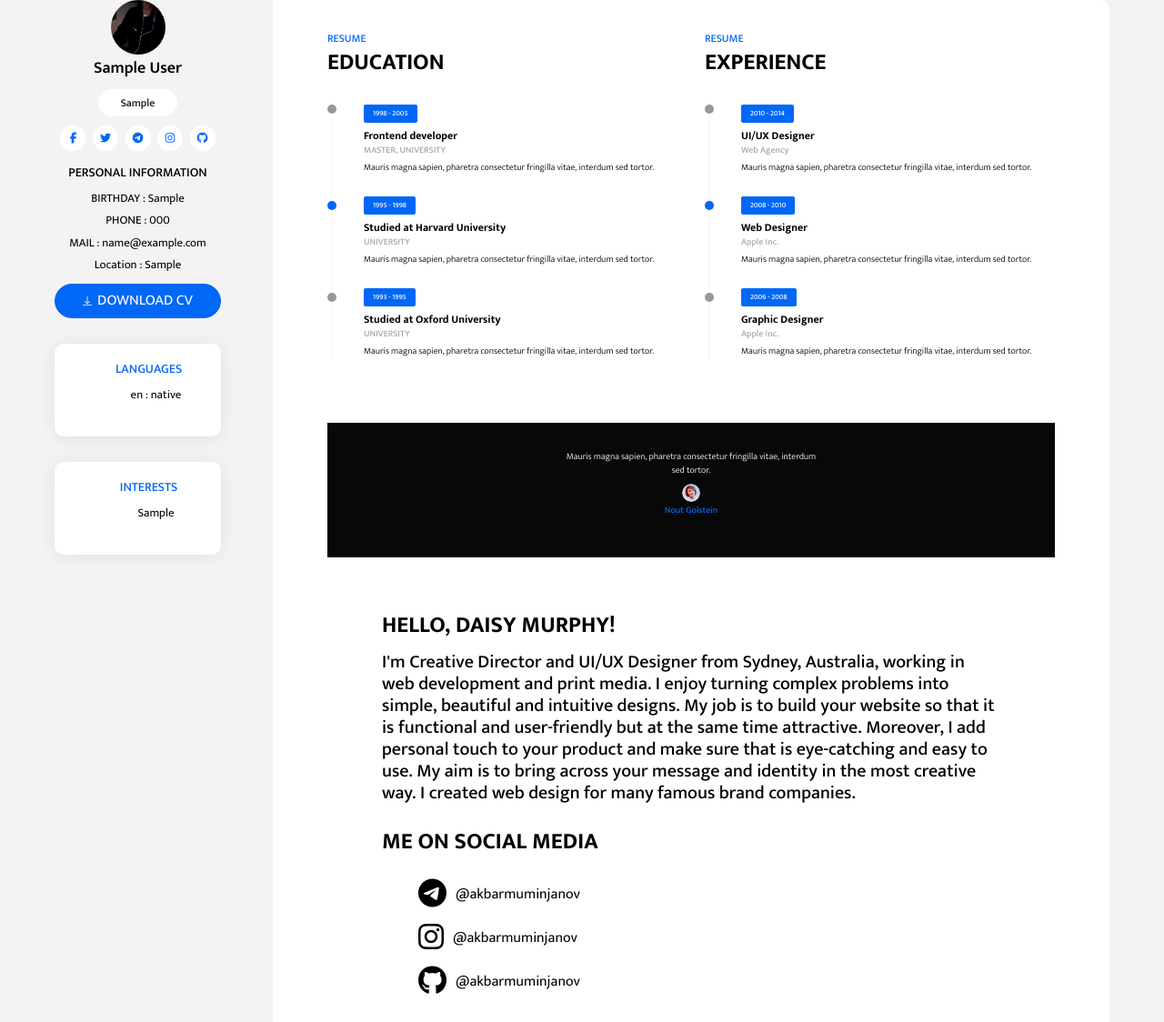
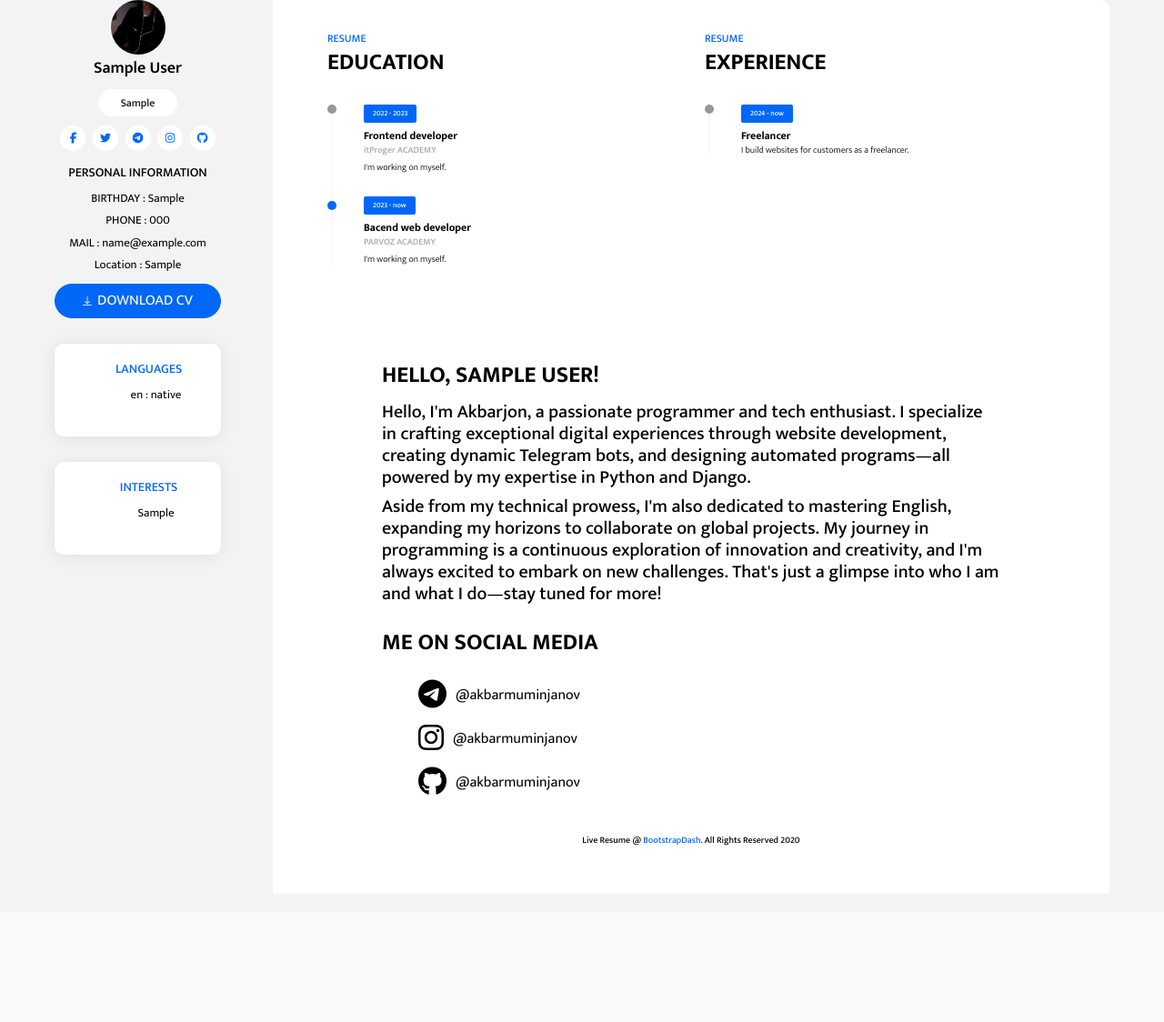
Before and after one commit to akbarmuminjanov/Portfoio, a Django app: page /resume/ in a window 1280 px wide. Shown: the part 87-1211 px from the top of the page at 91% size. After the commit the page ends 1017 px from the top, so only its background shows below. Run offline with Django 4.2, Linux system fonts and the light colour scheme; tables that the repository leaves empty hold one stand-in row (values such as "Sample post"); some libraries are stand-ins or nearby versions.

Commit message:
added about me

```diff
--- a/core/settings.py
+++ b/core/settings.py
@@ -19,6 +19,7 @@ ALLOWED_HOSTS = []
 # Application definition
 
 INSTALLED_APPS = [
+    'jazzmin',
     'django.contrib.admin',
     'django.contrib.auth',
     'django.contrib.contenttypes',
--- a/templates/index.html
+++ b/templates/index.html
@@ -6,7 +6,9 @@
     <meta charset="UTF-8">
     <meta name="viewport" content="width=device-width, initial-scale=1.0">
     <meta http-equiv="X-UA-Compatible" content="ie=edge">
-    <title>Live Resume :: Home</title>
+    <link rel="apple-touch-icon" sizes="57x57" href="{% static 'AdminLTELogo.png' %}" />
+    <link rel="icon" type="image/png" sizes="192x192" href="{% static '136732682.png' %}" />
+    <title>Live Resume : Home</title>
     <link href="https://fonts.googleapis.com/css?family=Mukta:300,400,500,600,700&display=swap" rel="stylesheet">
     <link rel="stylesheet" href="{% static 'assets/vendors/@fortawesome/fontawesome-free/css/all.min.css' %}">
     <link rel="stylesheet" href="{% static 'assets/css/live-resume.css' %}">
@@ -89,13 +91,9 @@
         {% endblock content %}
         <main>
             <section class="intro-section">
-                <h2 class="section-title">Hello, Daisy Murphy!</h2>
-                <h5>I'm Creative Director and UI/UX Designer from Sydney, Australia, working in web development and print
-                    media. I enjoy turning complex problems into simple, beautiful and intuitive designs. My job is to
-                    build your website so that it is functional and user-friendly but at the same time attractive.
-                    Moreover, I add personal touch to your product and make sure that is eye-catching and easy to use.
-                    My aim is to bring across your message and identity in the most creative way. I created web design
-                    for many famous brand companies.</h5>
+                <h2 class="section-title">Hello, {{ resume.full_name }}!</h2>
+                <h5>Hello, I'm Akbarjon, a passionate programmer and tech enthusiast. I specialize in crafting exceptional digital experiences through website development, creating dynamic Telegram bots, and designing automated programs—all powered by my expertise in Python and Django.</h5>
+                <h5>Aside from my technical prowess, I'm also dedicated to mastering English, expanding my horizons to collaborate on global projects. My journey in programming is a continuous exploration of innovation and creativity, and I'm always excited to embark on new challenges. That's just a glimpse into who I am and what I do—stay tuned for more!</h5>
             </section>
 
             <section>
--- a/templates/resume.html
+++ b/templates/resume.html
@@ -14,28 +14,19 @@
                 <h2 class="section-title">EDUCATION</h2>
                 <ul class="time-line">
                     <li class="time-line-item">
-                        <span class="badge badge-primary">1998 - 2005</span>
+                        <span class="badge badge-primary">2022 - 2023</span>
                         <h6 class="time-line-item-title">Frontend developer</h6>
-                        <p class="time-line-item-subtitle">MASTER, UNIVERSITY</p>
-                        <p class="time-line-item-content">Mauris magna sapien, pharetra consectetur fringilla
-                            vitae, interdum sed tortor.</p>
+                        <p class="time-line-item-subtitle">itProger ACADEMY</p>
+                        <p class="time-line-item-content">I'm working on myself.</p>
                     </li>
                     <li class="time-line-item">
-                        <span class="badge badge-primary">1995 - 1998</span>
-                        <h6 class="time-line-item-title">Studied at Harvard University</h6>
-                        <p class="time-line-item-subtitle">UNIVERSITY</p>
-                        <p class="time-line-item-content">Mauris magna sapien, pharetra consectetur fringilla
-                            vitae, interdum sed tortor.
+                        <span class="badge badge-primary">2023 - now</span>
+                        <h6 class="time-line-item-title">Bacend web developer</h6>
+                        <p class="time-line-item-subtitle">PARVOZ ACADEMY</p>
+                        <p class="time-line-item-content">I'm working on myself.
                         </p>
                     </li>
-                    <li class="time-line-item">
-                        <span class="badge badge-primary">1993 - 1995</span>
-                        <h6 class="time-line-item-title">Studied at Oxford University</h6>
-                        <p class="time-line-item-subtitle">UNIVERSITY</p>
-                        <p class="time-line-item-content">Mauris magna sapien, pharetra consectetur fringilla
-                            vitae, interdum sed tortor.
-                        </p>
-                    </li>
+
                 </ul>
             </div>
             <div class="col-lg-6">
@@ -43,65 +34,14 @@
                 <h2 class="section-title">Experience</h2>
                 <ul class="time-line">
                     <li class="time-line-item">
-                        <span class="badge badge-primary">2010 - 2014</span>
-                        <h6 class="time-line-item-title">UI/UX Designer</h6>
-                        <p class="time-line-item-subtitle">Web Agency</p>
-                        <p class="time-line-item-content">Mauris magna sapien, pharetra consectetur fringilla
-                            vitae, interdum sed
-                            tortor.</p>
+                        <span class="badge badge-primary">2024 - now</span>
+                        <h6 class="time-line-item-title">Freelancer</h6>
+
+                        <p class="time-line-item-content">I build websites for customers as a freelancer.</p>
                     </li>
-                    <li class="time-line-item">
-                        <span class="badge badge-primary">2008 - 2010</span>
-                        <h6 class="time-line-item-title">Web Designer</h6>
-                        <p class="time-line-item-subtitle">Apple Inc.</p>
-                        <p class="time-line-item-content">Mauris magna sapien, pharetra consectetur fringilla
-                            vitae, interdum sed
-                            tortor.
-                        </p>
-                    </li>
-                    <li class="time-line-item">
-                        <span class="badge badge-primary">2006 - 2008</span>
-                        <h6 class="time-line-item-title">Graphic Designer</h6>
-                        <p class="time-line-item-subtitle">Apple Inc.</p>
-                        <p class="time-line-item-content">Mauris magna sapien, pharetra consectetur fringilla
-                            vitae, interdum sed
-                            tortor.
-                        </p>
-                    </li>
+
                 </ul>
             </div>
         </div>
     </section>
-
-
-
-    <section class="testimonial-section">
-        <div id="testimonialCarousel" class="testimonial-carousel carousel slide" data-ride="carousel">
-            <div class="carousel-inner">
-                <div class="carousel-item active">
-                    <p class="testimonial-content">Mauris magna sapien, pharetra consectetur fringilla vitae,
-                        interdum sed tortor.</p>
-                    <img src="{% static 'assets/images/Profile.png' %}" alt="profile" class="testimonial-img">
-                    <p class="testimonial-name">Nout Golstein</p>
-                </div>
-                <div class="carousel-item">
-                    <p class="testimonial-content">Mauris magna sapien, pharetra consectetur fringilla vitae,
-                        interdum sed tortor.</p>
-                    <img src="{% static 'assets/images/Profile.png' %}" alt="profile" class="testimonial-img">
-                    <p class="testimonial-name">Nout Golstein</p>
-                </div>
-                <div class="carousel-item">
-                    <p class="testimonial-content">Mauris magna sapien, pharetra consectetur fringilla vitae,
-                        interdum sed tortor.</p>
-                    <img src="{% static 'assets/images/Profile.png' %}" alt="profile" class="testimonial-img">
-                    <p class="testimonial-name">Nout Golstein</p>
-                </div>
-            </div>
-
-        </div>
-    </section>
-
-
-
-
 {% endblock content %}
```
Also changed, not shown: static/favicon/136732682.png (added), static/favicon/AdminLTELogo.png (added).
